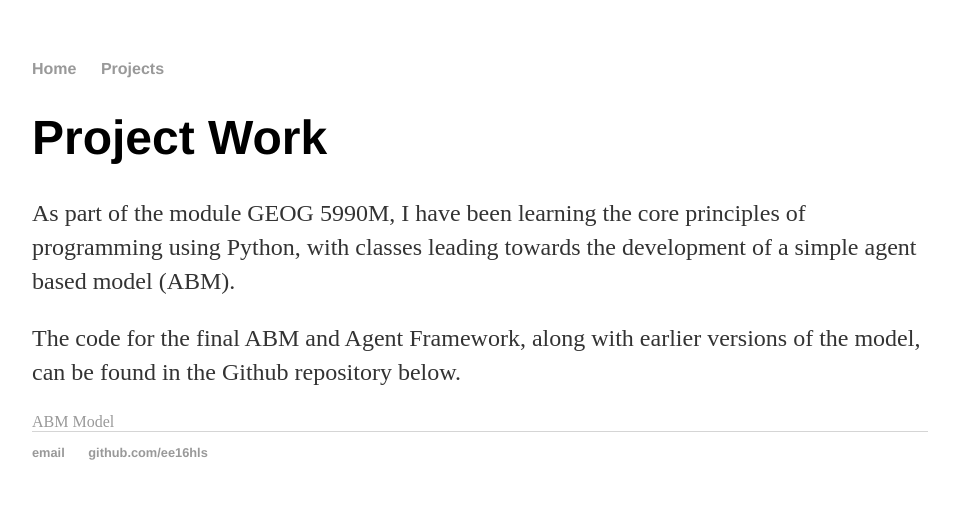
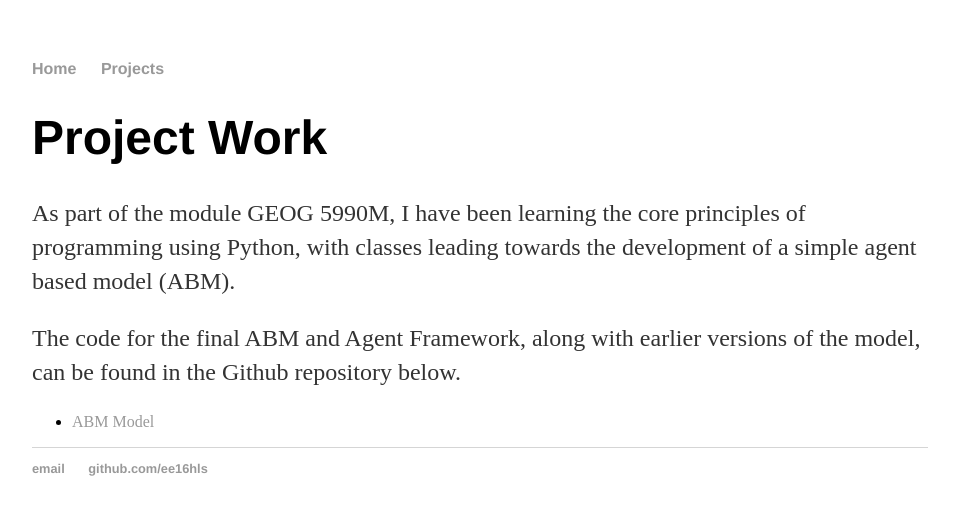
Before and after one commit to ee16hls/ee16hls.github.io, a Jekyll site: the page built from projects/index.html, in a window 1280 px wide. Shown: the top 515 px of the page, without its empty margins (160-1119 px from the left). Built offline with Jekyll 4.4.1, drawn with Linux system fonts in a browser that asks for light colours.

Commit message:
Update index.html

```diff
--- a/projects/index.html
+++ b/projects/index.html
@@ -4,10 +4,15 @@
 ---
 
 <body>
+
   <h1>Project Work</h1>
 
   <p>As part of the module GEOG 5990M, I have been learning the core principles of programming using Python, with classes leading towards the development of a simple agent based model (ABM).</p>
   <p>The code for the final ABM and Agent Framework, along with earlier versions of the model, can be found in the Github repository below.</p>
 
-  <a href="https://github.com/ee16hls/PGIA-Practicals/tree/master/src/unpackaged/abm">ABM Model</a>
+  <ul>
+    <li><a href="https://github.com/ee16hls/PGIA-Practicals/tree/master/src/unpackaged/abm">ABM Model</a></li>
+  </ul>
+
+
 </body>
```
